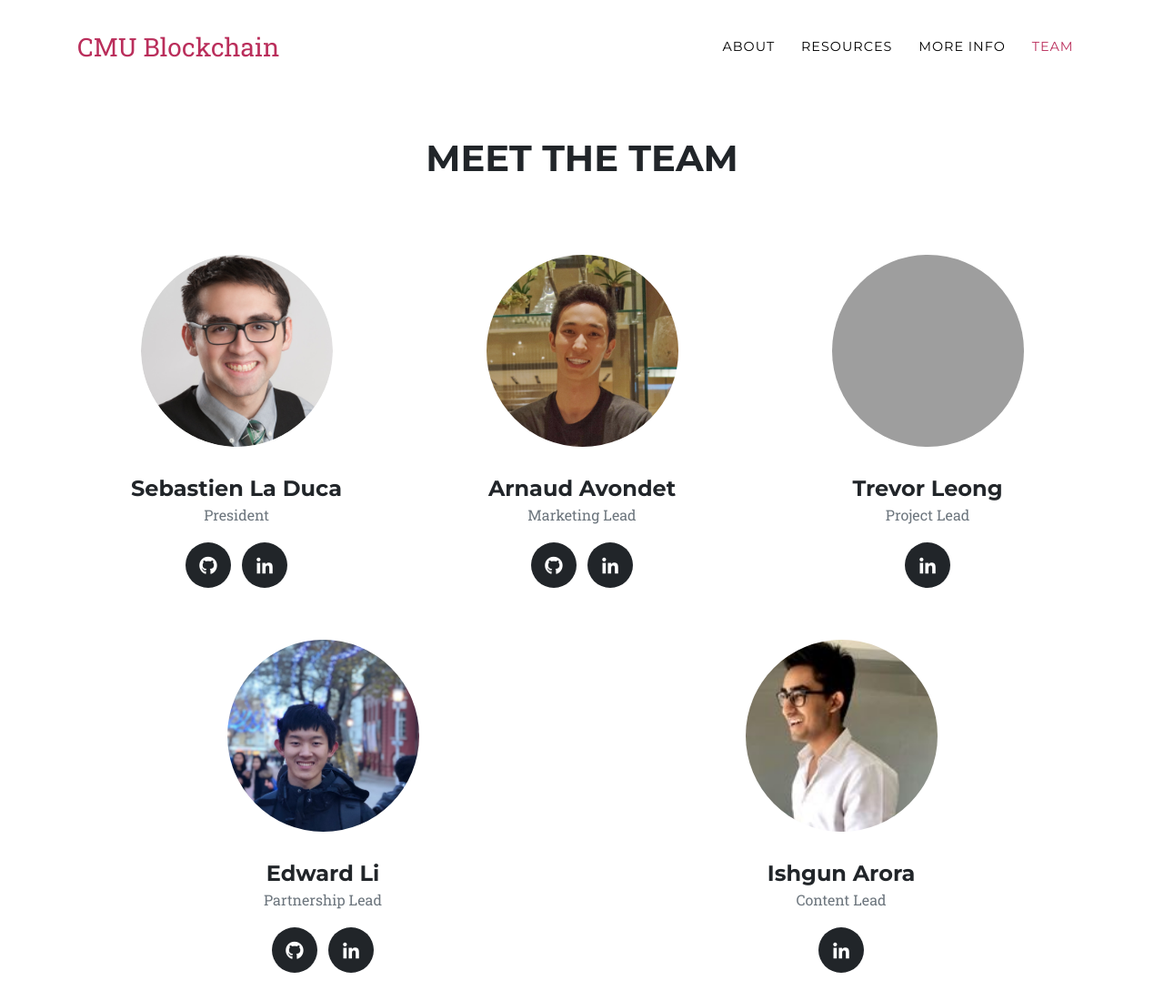
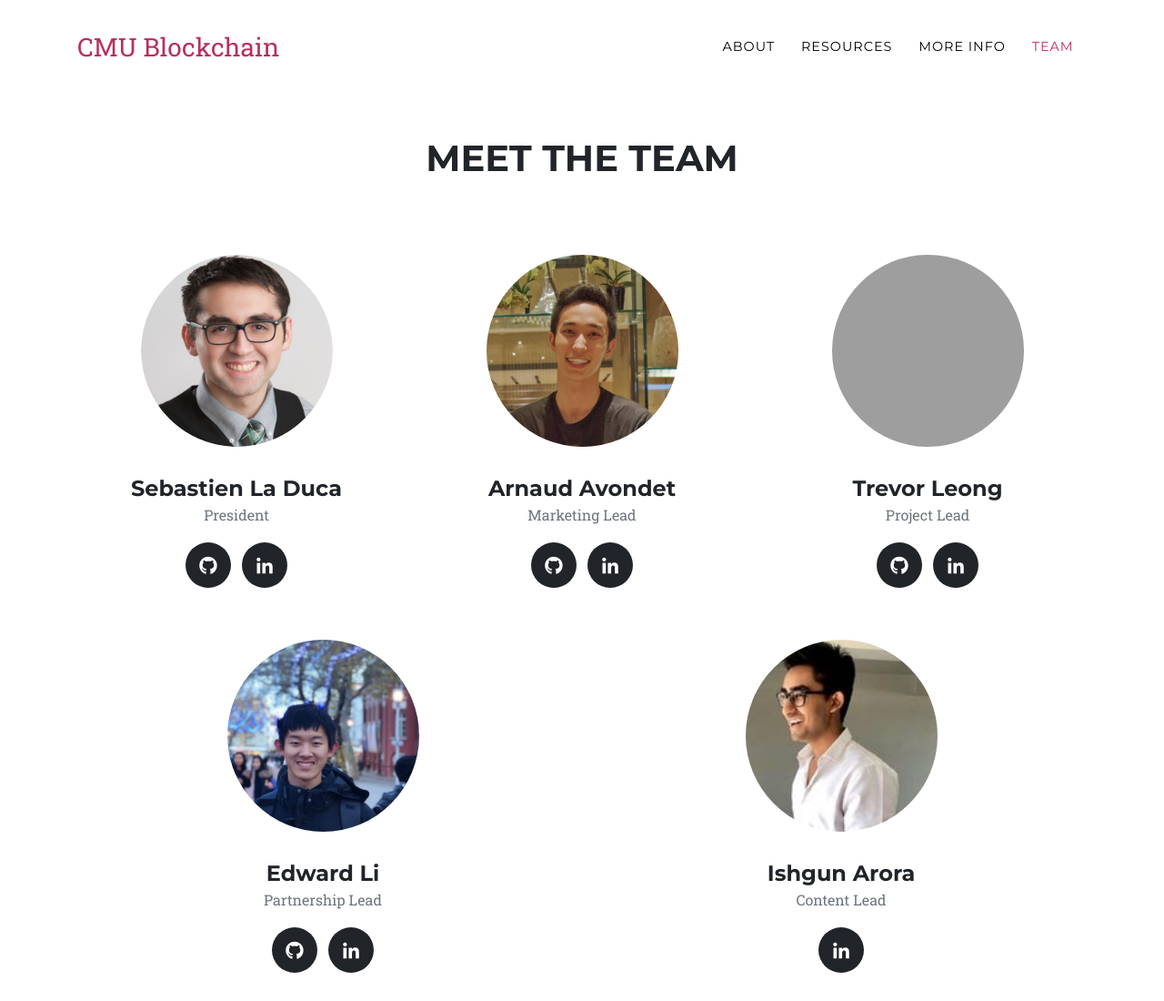
Before and after one commit to CMU-Blockchain-Group/CMUBlockchainGroup, a plain HTML site: page people.html in a window 1280 px wide. Shown: the top 1100 px of the page at 91% size. Drawn offline with Linux system fonts and the light colour scheme; grey boxes are pictures that could not be loaded; a web font is replaced by a local one.

Commit message:
update trevor github

```diff
--- a/people.html
+++ b/people.html
@@ -120,11 +120,11 @@
               <p class="text-muted">Project Lead</p>
               <!-- socials -->
               <ul class="list-inline social-buttons">
-                <!-- <li class="list-inline-item">
-                  <a href="https://github.com/aavondet" target="_blank">
+                <li class="list-inline-item">
+                  <a href="https://github.com/tleong073" target="_blank">
                     <i class="fab fa-github"></i>
                   </a>
-                </li> -->
+                </li>
                 <li class="list-inline-item">
                   <a href="https://www.linkedin.com/in/trevor-leong-a8ba95191/" target="_blank">
                     <i class="fab fa-linkedin-in"></i>
```
